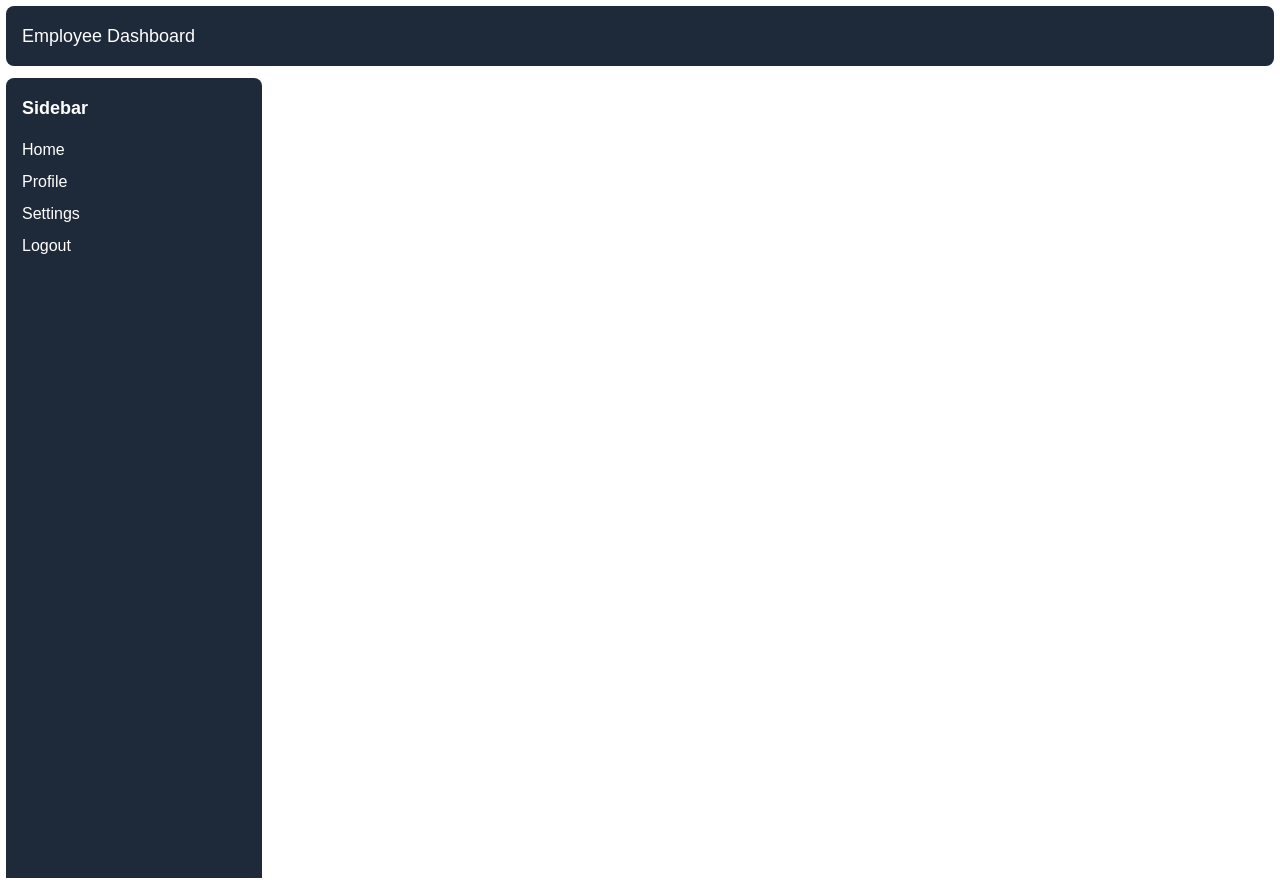
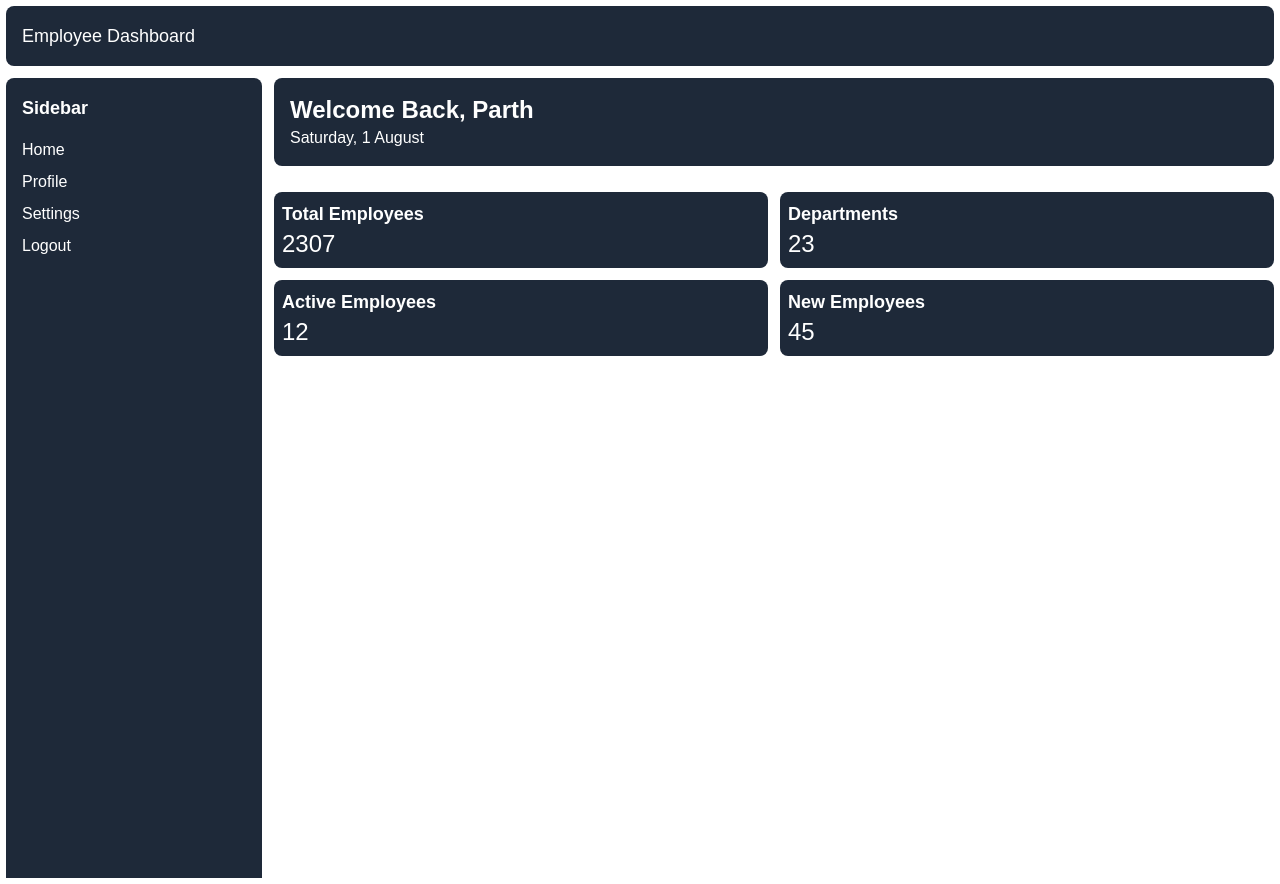
Before and after one commit to snippetbyparth/Next.js-project, a Next.js app: page /dashboard in a window 1280 px wide. Built offline with nearby package versions, Linux system fonts and the light colour scheme.

Commit message:
built 50% frame of dashboard

```diff
--- a/app/dashboard/page.tsx
+++ b/app/dashboard/page.tsx
@@ -1,11 +1,24 @@
 import Navbar from "@/components/layout/navbar";
 import Sidebar from "@/components/layout/Sidebar";
+import DashboardHeader from "@/components/dashboard/dashboardheader";
+import StatsCard from "@/components/dashboard/statscard";
 
 export default function DashboardPage() {
-    return (
-        <>
-        <Navbar />
+  return (
+    <>
+      <Navbar />
+      <div className="flex">
         <Sidebar />
-        </>
-    )
+        <main className="flex-1">
+          <DashboardHeader />
+          <div className="grid grid-cols-2 mt-5">
+            <StatsCard title="Total Employees" value={2307} />
+            <StatsCard title="Departments" value={23} />
+            <StatsCard title="Active Employees" value={12} />
+            <StatsCard title="New Employees" value={45} />
+          </div>
+        </main>
+      </div>
+    </>
+  );
 }
--- /dev/null
+++ b/components/dashboard/dashboardheader.tsx
@@ -0,0 +1,12 @@
+import { ReactNode } from "react";
+
+export default function DashboardHeader() {
+    return(
+        <header className="bg-gray-800 p-4 m-1.5 rounded-lg">
+            <div className="flex flex-col">
+                <h1 className="text-white text-2xl font-bold">Welcome Back, Parth</h1>
+                <p className="text-white">Saturday, 1 August</p>
+            </div>
+        </header>
+    )
+}
--- /dev/null
+++ b/components/dashboard/statscard.tsx
@@ -0,0 +1,13 @@
+interface StatsCardProps {
+    title: string;
+    value: number;
+}
+
+export default function StatsCard({ title, value }: StatsCardProps) {
+    return (
+        <div className="bg-gray-800 p-2 m-1.5 rounded-lg">
+            <h2 className="text-white text-lg font-semibold">{title}</h2>
+            <p className="text-white text-2xl">{value}</p>
+        </div>
+    )
+}
```
Also changed, not shown: components/employee/employeecard.tsx (added).
